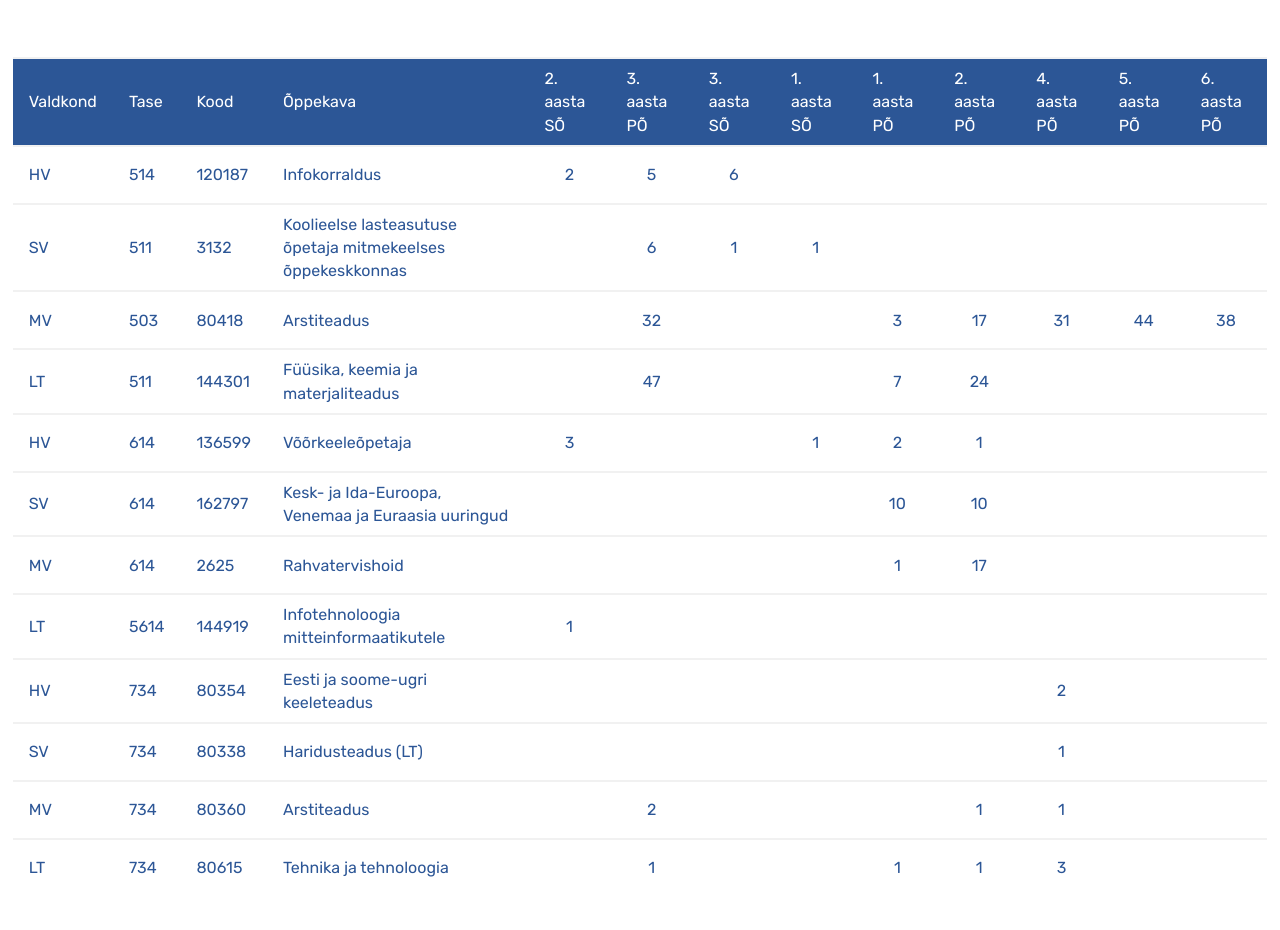
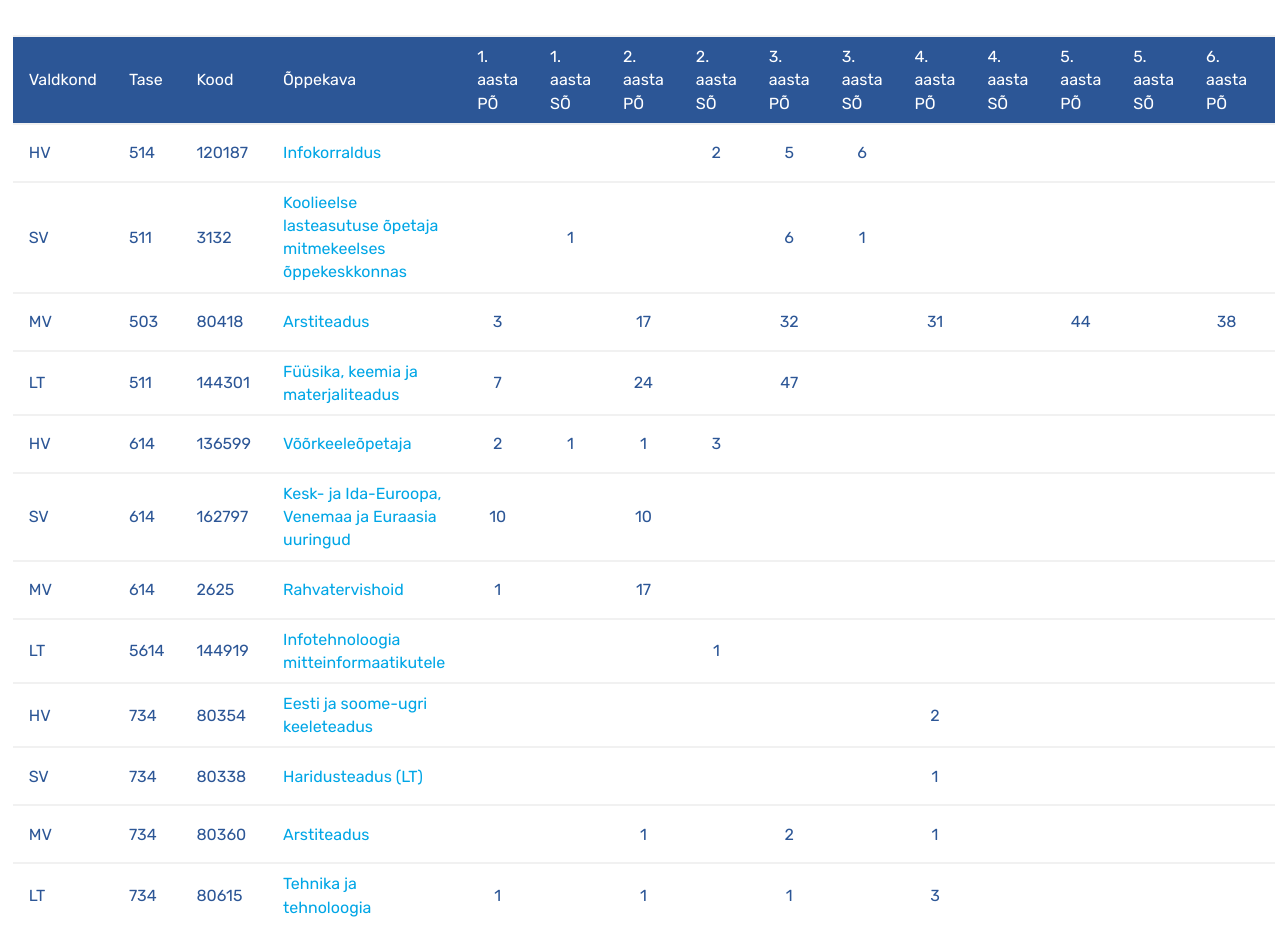
Before and after one commit to mairisaar/Vabanenud_012020, a plain HTML site: page index.html in a window 1280 px wide. Shown: the part 800-1730 px from the top of the page. Drawn offline with Linux system fonts and the light colour scheme.

Commit message:
add Õppekava link

```diff
--- a/index.html
+++ b/index.html
@@ -55,9 +55,7 @@
    	        <input type="text" id="myInput" class="searchfield" onkeyup="mySearch()" placeholder="Õppekava">
         </div>
 
-        <div class="data">
-            <p id="showData"></p>
-        </div>
+        <div class="data" id="showData"></div>
 
     </section>
     <footer>
@@ -101,47 +99,27 @@
             }
         }
 
-
         //tabeli kuvamine
         //json
 
-        var myData1 = [
-
+        var myData = [
             {
                 "Valdkond": "HV",
                 "Tase": "514",
                 "Kood": "120187",
                 "Õppekava": "Infokorraldus",
-                "1. aasta PÕ": "",
-                "1. aasta SÕ": "",
-                "2. aasta PÕ": "",
                 "2. aasta SÕ": "2",
                 "3. aasta PÕ": "5",
-                "3. aasta SÕ": "6",
-                "4. aasta PÕ": "",
-                "4. aasta SÕ": "",
-                "5. aasta PÕ": "",
-                "5. aasta SÕ": "",
-                "6. aasta PÕ": "",
-                "6. aasta SÕ": ""
+                "3. aasta SÕ": "6"
             },
             {
                 "Valdkond": "SV",
                 "Tase": "511",
                 "Kood": "3132",
                 "Õppekava": "Koolieelse lasteasutuse õpetaja mitmekeelses õppekeskkonnas	",
-                "1. aasta PÕ": "",
                 "1. aasta SÕ": "1",
-                "2. aasta PÕ": "",
-                "2. aasta SÕ": "",
                 "3. aasta PÕ": "6",
-                "3. aasta SÕ": "1",
-                "4. aasta PÕ": "",
-                "4. aasta SÕ": "",
-                "5. aasta PÕ": "",
-                "5. aasta SÕ": "",
-                "6. aasta PÕ": "",
-                "6. aasta SÕ": ""
+                "3. aasta SÕ": "1"
             },
             {
                 "Valdkond": "MV",
@@ -149,17 +127,11 @@
                 "Kood": "80418",
                 "Õppekava": "Arstiteadus",
                 "1. aasta PÕ": "3",
-                "1. aasta SÕ": "",
                 "2. aasta PÕ": "17",
-                "2. aasta SÕ": "",
                 "3. aasta PÕ": "32",
-                "3. aasta SÕ": "",
                 "4. aasta PÕ": "31",
-                "4. aasta SÕ": "",
                 "5. aasta PÕ": "44",
-                "5. aasta SÕ": "",
-                "6. aasta PÕ": "38",
-                "6. aasta SÕ": ""
+                "6. aasta PÕ": "38"
             },
             {
                 "Valdkond": "LT",
@@ -167,22 +139,9 @@
                 "Kood": "144301",
                 "Õppekava": "Füüsika, keemia ja materjaliteadus	",
                 "1. aasta PÕ": "7",
-                "1. aasta SÕ": "",
                 "2. aasta PÕ": "24",
-                "2. aasta SÕ": "",
-                "3. aasta PÕ": "47",
-                "3. aasta SÕ": "",
-                "4. aasta PÕ": "",
-                "4. aasta SÕ": "",
-                "5. aasta PÕ": "",
-                "5. aasta SÕ": "",
-                "6. aasta PÕ": "",
-                "6. aasta SÕ": ""
-            }
-        ]
-
-        var myData2 = [
-
+                "3. aasta PÕ": "47"
+            },
             {
                 "Valdkond": "HV",
                 "Tase": "614",
@@ -199,9 +158,7 @@
                 "Kood": "162797",
                 "Õppekava": "Kesk- ja Ida-Euroopa, Venemaa ja Euraasia uuringud	",
                 "1. aasta PÕ": "10",
-                "1. aasta SÕ": "",
-                "2. aasta PÕ": "10",
-                "2. aasta SÕ": ""
+                "2. aasta PÕ": "10"
             },
             {
                 "Valdkond": "MV",
@@ -209,141 +166,8 @@
                 "Kood": "2625",
                 "Õppekava": "Rahvatervishoid",
                 "1. aasta PÕ": "1",
-                "1. aasta SÕ": "",
-                "2. aasta PÕ": "17",
-                "2. aasta SÕ": ""
+                "2. aasta PÕ": "17"
             },
-            {
-                "Valdkond": "LT",
-                "Tase": "5614",
-                "Kood": "144919",
-                "Õppekava": "Infotehnoloogia mitteinformaatikutele",
-                "1. aasta PÕ": "",
-                "1. aasta SÕ": "",
-                "2. aasta PÕ": "",
-                "2. aasta SÕ": "1"
-            }
-        ]
-        var myData3 = [
-
-            {
-                "Valdkond": "HV",
-                "Tase": "734",
-                "Kood": "80354",
-                "Õppekava": "Eesti ja soome-ugri keeleteadus",
-                "1. aasta PÕ": "",
-                "1. aasta SÕ": "",
-                "2. aasta PÕ": "",
-                "2. aasta SÕ": "",
-                "3. aasta PÕ": "",
-                "3. aasta SÕ": "",
-                "4. aasta PÕ": "2",
-                "4. aasta SÕ": ""
-            },
-            {
-                "Valdkond": "SV",
-                "Tase": "734",
-                "Kood": "80338",
-                "Õppekava": "Haridusteadus (LT)",
-                "1. aasta PÕ": "",
-                "1. aasta SÕ": "",
-                "2. aasta PÕ": "",
-                "2. aasta SÕ": "",
-                "3. aasta PÕ": "",
-                "3. aasta SÕ": "",
-                "4. aasta PÕ": "1",
-                "4. aasta SÕ": ""
-            },
-            {
-                "Valdkond": "MV",
-                "Tase": "734",
-                "Kood": "80360",
-                "Õppekava": "Arstiteadus",
-                "1. aasta PÕ": "",
-                "1. aasta SÕ": "",
-                "2. aasta PÕ": "1",
-                "2. aasta SÕ": "",
-                "3. aasta PÕ": "2",
-                "3. aasta SÕ": "",
-                "4. aasta PÕ": "1",
-                "4. aasta SÕ": ""
-            },
-            {
-                "Valdkond": "LT",
-                "Tase": "734",
-                "Kood": "80615",
-                "Õppekava": "Tehnika ja tehnoloogia",
-                "1. aasta PÕ": "1",
-                "1. aasta SÕ": "",
-                "2. aasta PÕ": "1",
-                "2. aasta SÕ": "",
-                "3. aasta PÕ": "1",
-                "3. aasta SÕ": "",
-                "4. aasta PÕ": "3",
-                "4. aasta SÕ": ""
-            }
-        ]
-
-        var myData = [
-            {
-                "Valdkond": "HV",
-                "Tase": "514",
-                "Kood": "120187",
-                "Õppekava": "Infokorraldus",
-                "2. aasta SÕ": "2",
-                "3. aasta PÕ": "5",
-                "3. aasta SÕ": "6"            },
-            {
-                "Valdkond": "SV",
-                "Tase": "511",
-                "Kood": "3132",
-                "Õppekava": "Koolieelse lasteasutuse õpetaja mitmekeelses õppekeskkonnas	",
-                "1. aasta SÕ": "1",
-                "3. aasta PÕ": "6",
-                "3. aasta SÕ": "1"            },
-            {
-                "Valdkond": "MV",
-                "Tase": "503",
-                "Kood": "80418",
-                "Õppekava": "Arstiteadus",
-                "1. aasta PÕ": "3",
-                "2. aasta PÕ": "17",
-                "3. aasta PÕ": "32",
-                "4. aasta PÕ": "31",
-                "5. aasta PÕ": "44",
-                "6. aasta PÕ": "38"            },
-            {
-                "Valdkond": "LT",
-                "Tase": "511",
-                "Kood": "144301",
-                "Õppekava": "Füüsika, keemia ja materjaliteadus	",
-                "1. aasta PÕ": "7",
-                "2. aasta PÕ": "24",
-                "3. aasta PÕ": "47"            },
-            {
-                "Valdkond": "HV",
-                "Tase": "614",
-                "Kood": "136599",
-                "Õppekava": "Võõrkeeleõpetaja",
-                "1. aasta PÕ": "2",
-                "1. aasta SÕ": "1",
-                "2. aasta PÕ": "1",
-                "2. aasta SÕ": "3"
-            },
-            {
-                "Valdkond": "SV",
-                "Tase": "614",
-                "Kood": "162797",
-                "Õppekava": "Kesk- ja Ida-Euroopa, Venemaa ja Euraasia uuringud	",
-                "1. aasta PÕ": "10",
-                "2. aasta PÕ": "10"            },
-            {
-                "Valdkond": "MV",
-                "Tase": "614",
-                "Kood": "2625",
-                "Õppekava": "Rahvatervishoid",
-                "1. aasta PÕ": "1",
-                "2. aasta PÕ": "17"            },
             {
                 "Valdkond": "LT",
                 "Tase": "5614",
@@ -356,13 +180,15 @@
                 "Tase": "734",
                 "Kood": "80354",
                 "Õppekava": "Eesti ja soome-ugri keeleteadus",
-                "4. aasta PÕ": "2"            },
+                "4. aasta PÕ": "2"
+            },
             {
                 "Valdkond": "SV",
                 "Tase": "734",
                 "Kood": "80338",
                 "Õppekava": "Haridusteadus (LT)",
-                "4. aasta PÕ": "1"            },
+                "4. aasta PÕ": "1"
+            },
             {
                 "Valdkond": "MV",
                 "Tase": "734",
@@ -370,7 +196,8 @@
                 "Õppekava": "Arstiteadus",
                 "2. aasta PÕ": "1",
                 "3. aasta PÕ": "2",
-                "4. aasta PÕ": "1"            },
+                "4. aasta PÕ": "1"
+            },
             {
                 "Valdkond": "LT",
                 "Tase": "734",
@@ -387,20 +214,37 @@
         function CreateTableFromJSON(id, data) {
 
         //tabeli päise jaoks andmete leidmine
-             var col = [];
-             for (var i = 0; i < data.length; i++) {
-                 for (var key in data[i]) {
-                     if (col.indexOf(key) === -1) {
-                         col.push(key);
-                     }
-                 }
-             }
+            //var col = [];
+            //for (var i = 0; i < data.length; i++) {
+                //for (var key in data[i]) {
+                    //if (col.indexOf(key) === -1) {
+                    //    col.push(key);
+                    //}
+                //}
+            //}
+            var col = [
+                "Valdkond",
+                "Tase",
+                "Kood",
+                "Õppekava",
+                "1. aasta PÕ",
+                "1. aasta SÕ",
+                "2. aasta PÕ",
+                "2. aasta SÕ",
+                "3. aasta PÕ",
+                "3. aasta SÕ",
+                "4. aasta PÕ",
+                "4. aasta SÕ",
+                "5. aasta PÕ",
+                "5. aasta SÕ",
+                "6. aasta PÕ",
+                "6. aasta SÕ"]
+
 
             // dünaamilise tabeli loomine
             var table = document.createElement("table");
 
             // tabeli päise loomine leitud andmete abil
-
              var tr = table.insertRow(-1);               	// tabeli rida
 
             for (var i = 0; i < col.length; i++) {
@@ -419,6 +263,9 @@
                     tabCell.innerHTML = data[i][col[j]];
                     if (data[i][col[j]] == undefined){
                        tabCell.innerHTML = "";
+                    }
+                    if ([col[j]] == "Õppekava"){
+                       tabCell.innerHTML = data[i][col[j]].link("https://ois2.ut.ee/#/curricula/"+String(data[i][col[j-1]]));
                     }
                 }
             }
--- a/style.css
+++ b/style.css
@@ -124,7 +124,6 @@ p {
 	content: 'keyboard_arrow_up';
  }
 
-
 .content {
 	width: 80%;
 	margin-right: auto;
@@ -149,8 +148,11 @@ p {
 .searchfield {
 	width: 50%;
 	padding: 8px 48px;
-	border: 1px solid #ddd;
+	border: 2px solid #f1f1f1;
 	border-radius: 40px;
+}
+input:focus{
+	outline-width: 0px;
 }
 
 /*Table style*/
@@ -170,28 +172,24 @@ th{
 	font-weight: normal;
 	text-align: left;
 }
-
 tr{
 	word-wrap: initial;
 	border-top: #f1f1f1 solid 2px;
 }
-
 td{
 	text-align: center;
 }
-
 td:nth-child(1), td:nth-child(2), td:nth-child(3), td:nth-child(4){
     text-align: left;
 }
-
 /*tr:nth-child(odd) {
 	background-color: #f1f1f1;
 }*/
+/*tr:hover{
+	background-color: rgba(16, 32, 100, 0.1);
+}*/
 
-tr:hover{
-	background-color: rgba(16, 32, 100, 0.1);
-}
-
+/*Footer style*/
 footer {
 	bottom: 0;
 	height: 160px;
@@ -199,7 +197,6 @@ footer {
 	justify-content: flex-end;
 	margin-right: 80px;
 }
-
 footer p {
     position: absolute;
     color: #ffffff;
@@ -208,7 +205,6 @@ footer p {
 	font-weight: 500;
 	width: 300px;
 }
-
 .shape {
     background-color: #2C5696;
     z-index: -1;
```
Lines whose indentation alone changed are shown as unchanged.
